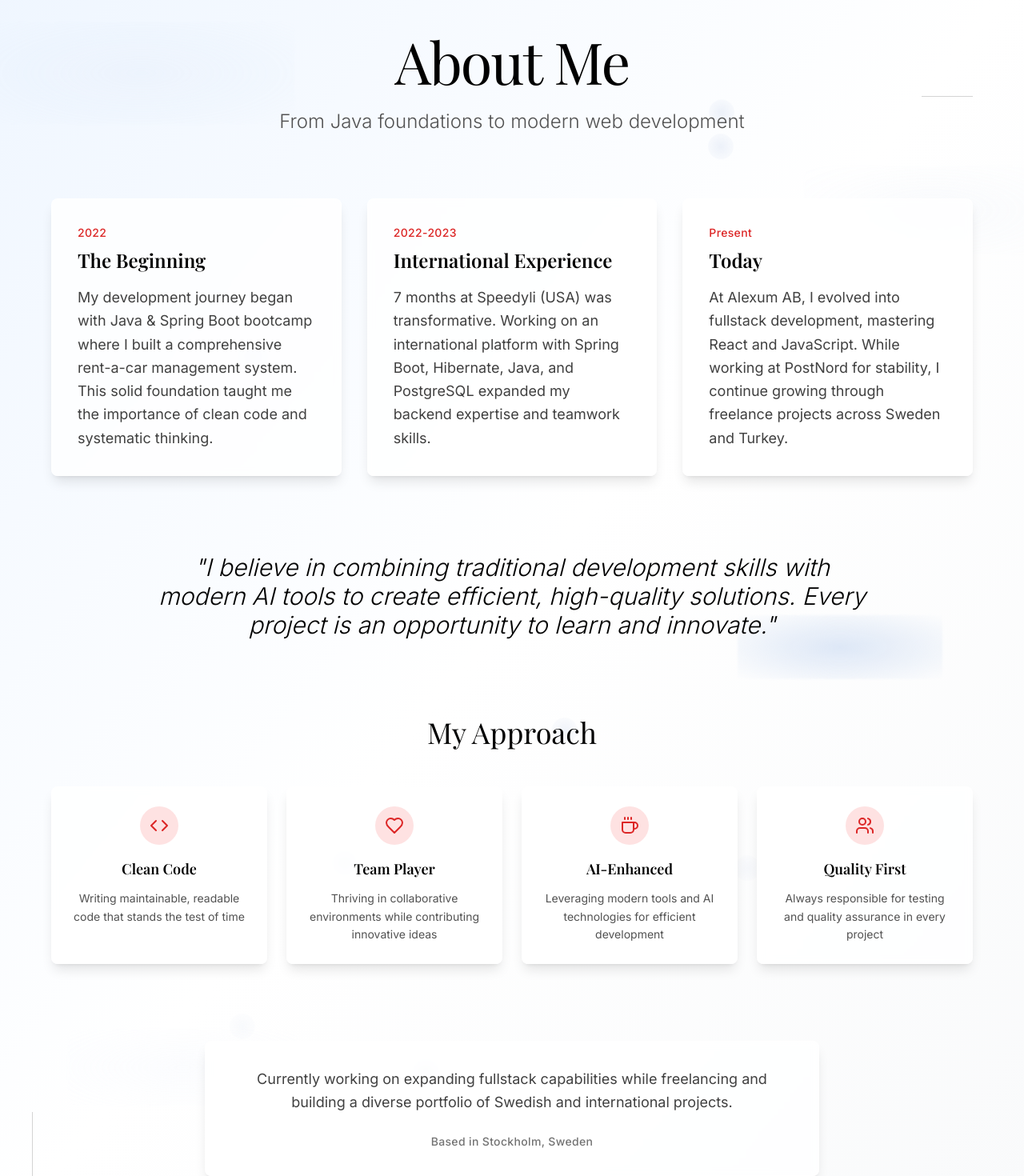
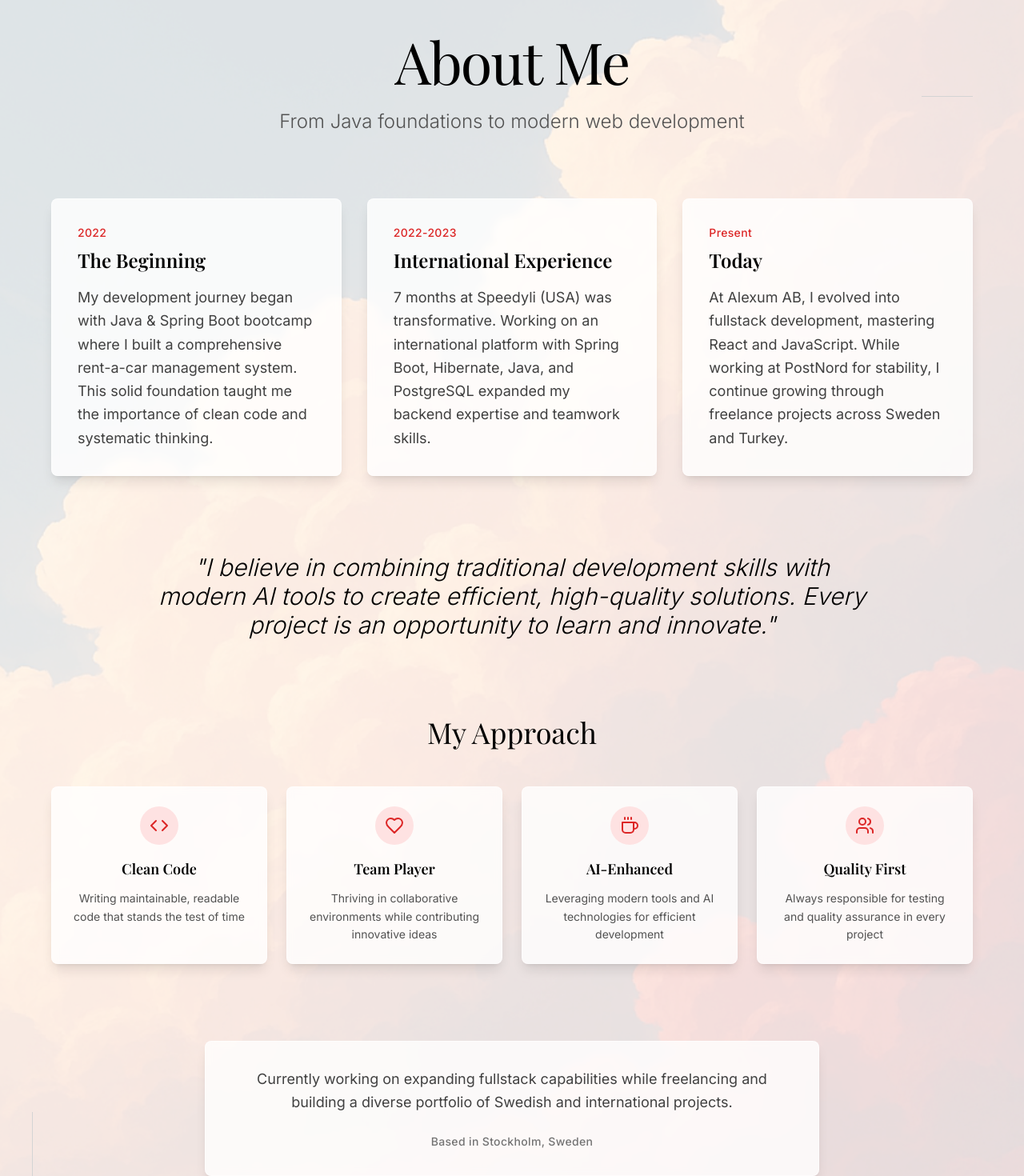
Before and after one commit to OmerCeleb/omercelebi, a React (Create React App) app: page /about in a window 1280 px wide. Shown: the part 120-1590 px from the top of the page at 80% size. Built offline with nearby package versions, Linux system fonts and the light colour scheme.

Commit message:
ReadyToDoDeploy

```diff
--- a/src/components/sections/About/About.tsx
+++ b/src/components/sections/About/About.tsx
@@ -47,106 +47,17 @@ const About: React.FC = () => {
         <section className="relative min-h-screen py-20 overflow-hidden bg-gradient-to-br from-blue-50 via-white to-gray-50">
 
             {/* Custom Smooth Cloud Background */}
-            <div className="absolute inset-0">
-                {/* Animated Clouds */}
-                <div className="absolute inset-0">
-                    {/* Cloud 1 */}
-                    <motion.div
-                        className="absolute top-20 -left-20 w-96 h-32 opacity-20"
-                        animate={{
-                            x: [0, 100, 0],
-                            y: [0, -20, 0],
-                        }}
-                        transition={{
-                            duration: 20,
-                            repeat: Infinity,
-                            ease: "easeInOut"
-                        }}
-                        style={{
-                            background: 'radial-gradient(ellipse, rgba(200, 220, 240, 0.6) 0%, rgba(200, 220, 240, 0.2) 70%, transparent 100%)',
-                            filter: 'blur(1px)'
-                        }}
-                    />
+            <div className="absolute inset-0"
+                 style={{
+                     backgroundImage: `url("/images/OmMig.png")`,
+                     backgroundSize: "cover",
+                     backgroundPosition: "center",
+                     backgroundRepeat: "no-repeat"
+                 }}
+            >
+            </div>
+            <div className="absolute inset-0 bg-white/85"></div>
 
-                    {/* Cloud 2 */}
-                    <motion.div
-                        className="absolute top-60 -right-20 w-80 h-28 opacity-15"
-                        animate={{
-                            x: [0, -80, 0],
-                            y: [0, 15, 0],
-                        }}
-                        transition={{
-                            duration: 25,
-                            repeat: Infinity,
-                            ease: "easeInOut"
-                        }}
-                        style={{
-                            background: 'radial-gradient(ellipse, rgba(180, 200, 230, 0.5) 0%, rgba(180, 200, 230, 0.1) 70%, transparent 100%)',
-                            filter: 'blur(1.5px)'
-                        }}
-                    />
-
-                    {/* Cloud 3 */}
-                    <motion.div
-                        className="absolute bottom-40 left-10 w-72 h-24 opacity-25"
-                        animate={{
-                            x: [0, 60, 0],
-                            y: [0, -10, 0],
-                        }}
-                        transition={{
-                            duration: 18,
-                            repeat: Infinity,
-                            ease: "easeInOut"
-                        }}
-                        style={{
-                            background: 'radial-gradient(ellipse, rgba(220, 230, 250, 0.4) 0%, rgba(220, 230, 250, 0.1) 70%, transparent 100%)',
-                            filter: 'blur(0.8px)'
-                        }}
-                    />
-
-                    {/* Cloud 4 */}
-                    <motion.div
-                        className="absolute top-1/2 right-20 w-64 h-20 opacity-18"
-                        animate={{
-                            x: [0, -40, 0],
-                            y: [0, 25, 0],
-                        }}
-                        transition={{
-                            duration: 22,
-                            repeat: Infinity,
-                            ease: "easeInOut"
-                        }}
-                        style={{
-                            background: 'radial-gradient(ellipse, rgba(190, 210, 240, 0.5) 0%, rgba(190, 210, 240, 0.15) 70%, transparent 100%)',
-                            filter: 'blur(1.2px)'
-                        }}
-                    />
-
-                    {/* Small floating elements */}
-                    {[...Array(8)].map((_, i) => (
-                        <motion.div
-                            key={i}
-                            className="absolute w-8 h-8 rounded-full opacity-10"
-                            style={{
-                                top: `${Math.random() * 80 + 10}%`,
-                                left: `${Math.random() * 80 + 10}%`,
-                                background: 'radial-gradient(circle, rgba(160, 180, 220, 0.6) 0%, rgba(160, 180, 220, 0.2) 70%, transparent 100%)',
-                            }}
-                            animate={{
-                                y: [0, -30, 0],
-                                x: [0, 20, 0],
-                                opacity: [0.1, 0.3, 0.1]
-                            }}
-                            transition={{
-                                duration: 8 + Math.random() * 6,
-                                repeat: Infinity,
-                                delay: Math.random() * 5,
-                                ease: "easeInOut"
-                            }}
-                        />
-                    ))}
-                </div>
-            </div>
 
             <div className="container mx-auto px-6 relative z-10">
                 <motion.div
--- a/src/components/sections/Experience/Experience.tsx
+++ b/src/components/sections/Experience/Experience.tsx
@@ -61,109 +61,6 @@ const Experience: React.FC = () => {
             {/* Overlay for readability */}
             <div className="absolute inset-0 bg-white/85"></div>
 
-            {/* Custom Smooth Cloud Background */}
-            <div className="absolute inset-0">
-                {/* Animated Clouds */}
-                <div className="absolute inset-0">
-                    {/* Cloud 1 - Different animation than About */}
-                    <motion.div
-                        className="absolute top-32 -right-32 w-112 h-36 opacity-22"
-                        animate={{
-                            x: [0, -120, 0],
-                            y: [0, 25, 0],
-                        }}
-                        transition={{
-                            duration: 24,
-                            repeat: Infinity,
-                            ease: "easeInOut"
-                        }}
-                        style={{
-                            background: 'radial-gradient(ellipse, rgba(180, 200, 230, 0.5) 0%, rgba(180, 200, 230, 0.15) 70%, transparent 100%)',
-                            filter: 'blur(1.5px)'
-                        }}
-                    />
-
-                    {/* Cloud 2 */}
-                    <motion.div
-                        className="absolute top-80 left-0 w-88 h-30 opacity-18"
-                        animate={{
-                            x: [0, 90, 0],
-                            y: [0, -15, 0],
-                        }}
-                        transition={{
-                            duration: 28,
-                            repeat: Infinity,
-                            ease: "easeInOut"
-                        }}
-                        style={{
-                            background: 'radial-gradient(ellipse, rgba(200, 220, 250, 0.4) 0%, rgba(200, 220, 250, 0.1) 70%, transparent 100%)',
-                            filter: 'blur(1px)'
-                        }}
-                    />
-
-                    {/* Cloud 3 */}
-                    <motion.div
-                        className="absolute bottom-32 -right-16 w-76 h-26 opacity-20"
-                        animate={{
-                            x: [0, -70, 0],
-                            y: [0, 20, 0],
-                        }}
-                        transition={{
-                            duration: 26,
-                            repeat: Infinity,
-                            ease: "easeInOut"
-                        }}
-                        style={{
-                            background: 'radial-gradient(ellipse, rgba(160, 180, 210, 0.6) 0%, rgba(160, 180, 210, 0.2) 70%, transparent 100%)',
-                            filter: 'blur(1.8px)'
-                        }}
-                    />
-
-                    {/* Cloud 4 */}
-                    <motion.div
-                        className="absolute top-1/3 left-16 w-68 h-22 opacity-16"
-                        animate={{
-                            x: [0, 50, 0],
-                            y: [0, -18, 0],
-                        }}
-                        transition={{
-                            duration: 30,
-                            repeat: Infinity,
-                            ease: "easeInOut"
-                        }}
-                        style={{
-                            background: 'radial-gradient(ellipse, rgba(210, 225, 245, 0.5) 0%, rgba(210, 225, 245, 0.12) 70%, transparent 100%)',
-                            filter: 'blur(1.3px)'
-                        }}
-                    />
-
-                    {/* Floating particles */}
-                    {[...Array(12)].map((_, i) => (
-                        <motion.div
-                            key={i}
-                            className="absolute w-6 h-6 rounded-full opacity-8"
-                            style={{
-                                top: `${Math.random() * 85 + 10}%`,
-                                left: `${Math.random() * 85 + 10}%`,
-                                background: 'radial-gradient(circle, rgba(170, 190, 230, 0.4) 0%, rgba(170, 190, 230, 0.1) 70%, transparent 100%)',
-                            }}
-                            animate={{
-                                y: [0, -25, 0],
-                                x: [0, 15, 0],
-                                opacity: [0.08, 0.25, 0.08],
-                                scale: [1, 1.2, 1]
-                            }}
-                            transition={{
-                                duration: 10 + Math.random() * 8,
-                                repeat: Infinity,
-                                delay: Math.random() * 4,
-                                ease: "easeInOut"
-                            }}
-                        />
-                    ))}
-                </div>
-            </div>
-
             <div className="container mx-auto px-6 relative z-10">
                 <motion.div
                     className="max-w-6xl mx-auto"
@@ -202,7 +99,7 @@ const Experience: React.FC = () => {
                                         initial={{ opacity: 0, y: 50 }}
                                         whileInView={{ opacity: 1, y: 0 }}
                                         viewport={{ once: true }}
-                                        transition={{ delay: index * 0.2 }}
+                                        transition={{ delay: 0.8 + index * 0.2 }}
                                     >
                                         {/* Timeline Node */}
                                         <motion.div
--- a/src/data/translations.ts
+++ b/src/data/translations.ts
@@ -623,7 +623,7 @@ export const translations = {
                         'Lokal lagring',
                         'Framstegsföljning'
                     ],
-                    githubUrl: 'https://github.com/OmerCeleb/todo-app',
+                    githubUrl: 'https://github.com/OmerCeleb/todo-app-frontend',
                     image: '/images/projects/todoapp.png'
                 },
                 {
```
